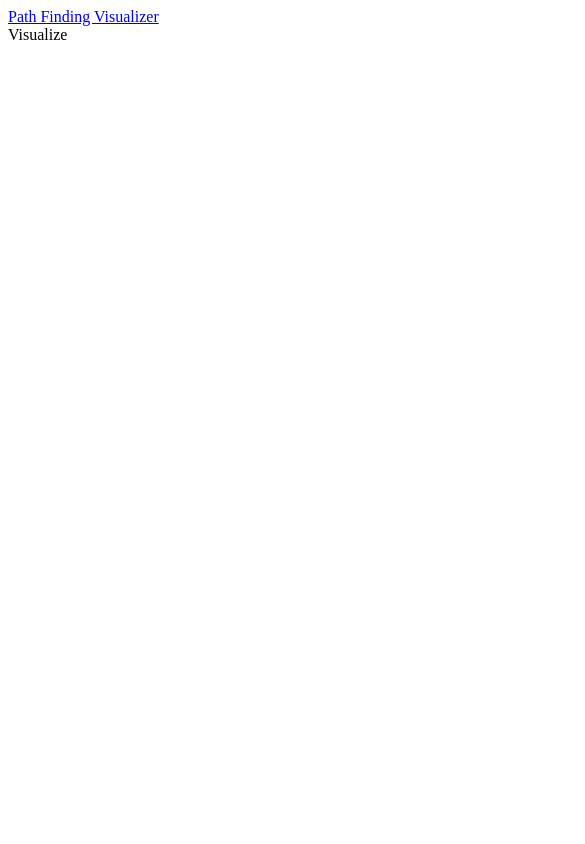
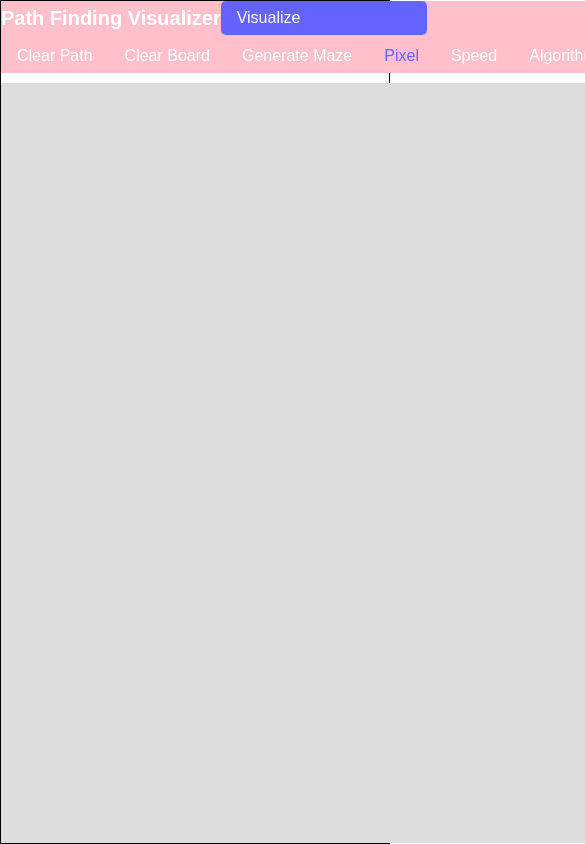
Before and after one commit to Junkie0/Path-Finder, a plain HTML site: page index.html in a window 390 px wide. Shown: the top 844 px of the page, 585 px wide, since content can reach past the window. Drawn offline with Linux system fonts and the light colour scheme.

Commit message:
Added the CSS file and updated the html file

```diff
--- /dev/null
+++ b/css/style.css
@@ -0,0 +1,127 @@
+:root {
+    --clr-navy: #34495e;
+    --primary-clr: #6563ff;
+    --secondary-clr: #c4c3fc;
+    --light-line: #e4e2ed;
+    --cell-width : 22px;
+    --light-text: #686673;
+    --light-dot: #adaac0;
+}
+
+* {
+    margin: 0;
+    padding:0;
+    box-sizing: border-box;
+    font-family: sans-serif;
+    text-decoration: none;
+    list-style: none;
+}
+
+body {
+    width: 100vw;
+    height: 100vh;
+}
+
+.template {
+    display: grid;
+    grid-template-rows: auto 1fr;
+    width: 100%;
+    height: 100%;
+    grid-gap: 10px;
+    border: 1px solid black;
+}
+
+nav {
+    display: flex;
+    align-items: center;
+    justify-content: space-between;
+    background-color: pink;
+    white-space: nowrap;
+}
+
+@media screen and (max-width: 1000px){
+    nav{
+        display: grid;
+        grid-template-columns: 1fr 1fr 1fr;
+        grid-row-gap: 4px;
+    }
+    .nav-menu{
+        grid-column: 1/-1;
+        width: max-content;
+    }
+}
+
+.logo {
+    color: white;
+    font-size: 20px;
+    font-weight: 600;
+}
+
+.btn {
+    background-color: var(--primary-clr);
+    color: white;
+    padding: 8px 16px;
+    border-radius: 5px;
+    cursor: pointer;
+}
+
+.nav-menu {
+    display: flex;
+    align-items: center;
+}
+
+li.drop-box {
+    position: relative;
+}
+
+.nav-menu > li > a {
+    color: white;
+    padding: 8px 16px;
+    display: block;
+}
+
+.nav-menu > li > a:hover {
+    color: var(--secondary-clr);
+}
+
+.nav-menu > li.active > a {
+    color: var(--primary-clr);
+}
+
+.drop-box .drop-menu {
+    right: 0;
+    top: calc(100% + 10px);
+    position: absolute;
+    background-color: pink;
+    min-width: 120px;
+    padding: 4px;
+    border-radius: 8px;
+    display: none; /* Hidden by default */
+}
+
+.drop-box:hover .drop-menu {
+    display: block; /* Show on hover */
+}
+
+.drop-menu > li > a {
+    color: white;
+    padding: 8px 16px;
+    display: block;
+    border-radius: 4px;
+}
+
+.drop-menu > li > a:hover {
+    background-color: var(--primary-clr);
+}
+
+.drop-menu > li.active > a {
+    background-color: var(--primary-clr);
+}
+
+#board {
+    display: grid;
+    grid-template-columns: repeat(10, 1fr); /* Adjust for grid size */
+    grid-template-rows: repeat(10, 1fr);    /* Adjust for grid size */
+    gap: 2px;                               /* Gap between grid cells */
+    background-color: #ddd;                 /* Background color for the board */
+}
--- a/index.html
+++ b/index.html
@@ -3,17 +3,57 @@
 <head>
     <meta charset="UTF-8">
     <title>Path Finder</title>
+    <link href="css/style.css" rel="stylesheet">
+    <link href="css/utility.css" rel="stylesheet">
 </head>
 <body>
-    <a class="template">
+<div class="template">
     <header>
         <nav>
-                <a href="./index.html" class="logo">Path Finding Visualizer</a>
+            <a class="logo" href="./index.html">Path Finding Visualizer</a>
             <div class="btn" id="visualize">Visualize</div>
-                <ul class="menu"></ul>
+            <ul class="nav-menu" class="drop-box">
+                <li><a href="#">Clear Path</a></li>
+                <li><a href="#">Clear Board</a></li>
+                <li><a href="#">Generate Maze</a></li>
+                <li class="drop-box active">
+                    <a href="#">Pixel <span class="caret"></span></a>
+                    <ul class="drop-menu">
+                        <li><a href="#">14px</a></li>
+                        <li><a href="#">16px</a></li>
+                        <li><a href="#">18px</a></li>
+                        <li><a href="#">20px</a></li>
+                        <li><a href="#">22px</a></li>
+                        <li><a href="#">24px</a></li>
+                        <li><a href="#">26px</a></li>
+                    </ul>
+                </li>
+
+                <li class="drop-box">
+                    <a href="#">Speed <span class="caret"></span></a>
+                    <ul class="drop-menu">
+                        <li><a href="#">Slow</a></li>
+                        <li><a class="active" href="#">Normal</a></li>
+                        <li><a href="#">Fast</a></li>
+                    </ul>
+                </li>
+
+                <li class="drop-box">
+                    <a href="#">Algorithms <span class="caret"></span></a>
+                    <ul class="drop-menu">
+                        <li><a class="active" href="#">BFS</a></li>
+                        <li><a href="#">DFS</a></li>
+                        <li><a href="#">Dijkstra's Algorithm</a></li>
+                        <li><a href="#">Greedy Best-First Search</a></li>
+                        <li><a href="#">A* Algorithm</a></li>
+                    </ul>
+                </li>
+
+            </ul>
         </nav>
     </header>
     <div id="board"></div>
 </div>
 </body>
+<scrip src="app.js"></scrip>
 </html>
```
Lines whose indentation alone changed are shown as unchanged.
